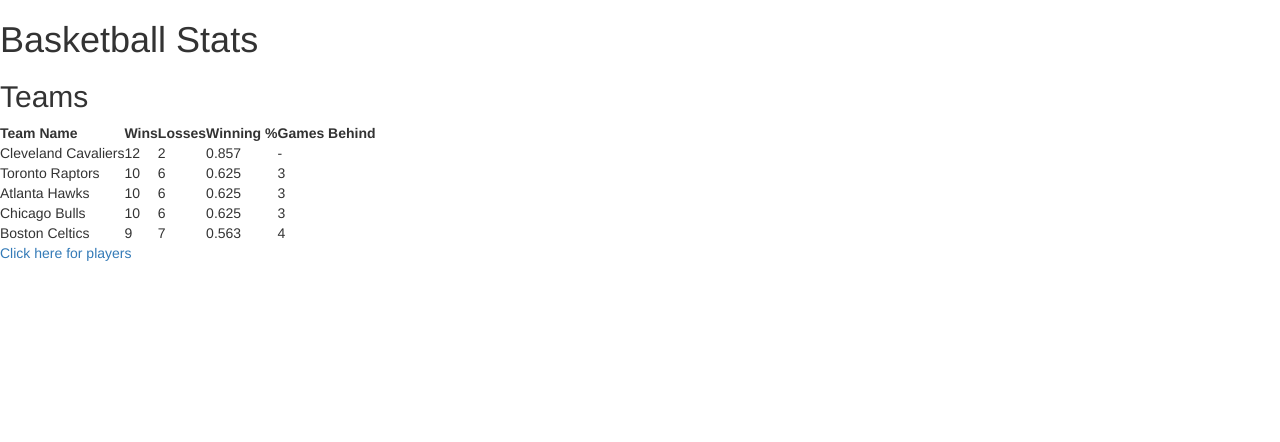
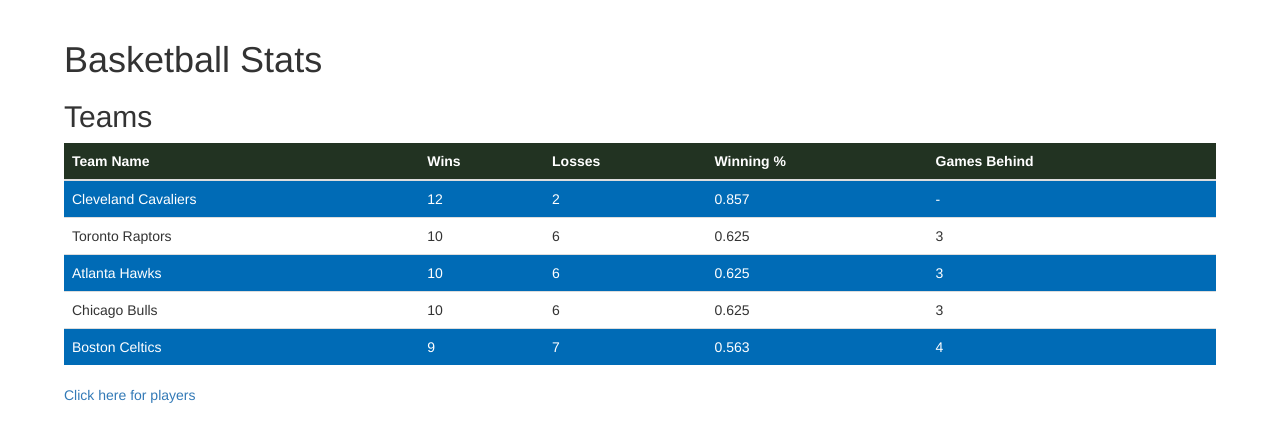
Before and after one commit to shassaninia/BasketBallStats, an Angular app: page /teams in a window 1280 px wide. Shown: the top 442 px of the page. Built offline with nearby package versions, Linux system fonts and the light colour scheme.

Commit message:
styled players and teams table

```diff
--- a/src/app/players/player-list/player-list.component.css
+++ b/src/app/players/player-list/player-list.component.css
@@ -0,0 +1,26 @@
+
+.table-striped tr{
+    color:#fff;
+}
+
+.table-striped thead tr{
+    background:#232;
+}
+
+.table-striped tbody tr:nth-of-type(odd){
+    background: #94163f;
+}
+
+.table-striped tbody tr:nth-of-type(odd):hover{
+    background: #af163f;
+}
+
+.table-striped tbody tr:nth-of-type(even){
+    background: #ffca5b;
+    color:#232;
+}
+
+.table-striped tbody tr:nth-of-type(even):hover{
+    background: #ffdc5b;
+    color:#232;
+}
--- a/src/app/players/player-list/player-list.component.html
+++ b/src/app/players/player-list/player-list.component.html
@@ -1,6 +1,7 @@
 <h2>Players</h2>
 
-<table>
+<table class="table table-striped table-hover">
+  <thead>
   <tr>
     <th>First Name</th>
     <th>Last Name</th>
@@ -9,6 +10,8 @@
     </th>
     <th>Weight (lbs)</th>
   </tr>
+  </thead>
+  <tbody>
   <tr *ngFor="let player of listOfPlayers">
     <td>{{player.firstName}}</td>
     <td>{{player.lastName}}</td>
@@ -16,6 +19,7 @@
     <td>{{player.height}}</td>
     <td>{{player.weight}}</td>
   </tr>
+  </tbody>
 </table>
 <p>
   <a routerLink="/teams">Click here for teams</a>
--- a/src/app/teams/team-list/team-list.component.css
+++ b/src/app/teams/team-list/team-list.component.css
@@ -0,0 +1,15 @@
+
+
+.table-striped thead tr{
+    background:#232;
+    color:#fff;
+}
+
+.table-striped tbody tr:nth-of-type(odd){
+    background: #006bb6;
+    color:#fff;
+}
+
+.table-striped tbody tr:nth-of-type(odd):hover{
+    background: #0069ee;
+}
--- a/src/app/teams/team-list/team-list.component.html
+++ b/src/app/teams/team-list/team-list.component.html
@@ -1,6 +1,7 @@
 <h2>Teams</h2>
 
-<table>
+<table class="table table-striped table-hover">
+  <thead>
   <tr>
     <th>Team Name</th>
     <th>Wins</th>
@@ -9,6 +10,8 @@
     </th>
     <th>Games Behind</th>
   </tr>
+  </thead>
+  <tbody>
   <tr *ngFor="let team of listOfTeams">
     <td>{{team.teamName}}</td>
     <td>{{team.numberOfWins}}</td>
@@ -16,6 +19,7 @@
     <td>{{team.winPercentage}}</td>
     <td>{{team.gamesBehind}}</td>
   </tr>
+  </tbody>
 </table>
 
 <p>
--- a/src/styles.css
+++ b/src/styles.css
@@ -1 +1,6 @@
 /* You can add global styles to this file, and also import other style files */
+body{
+    padding:20px 0;
+    margin:0 auto;
+    max-width:90%;
+}
```
